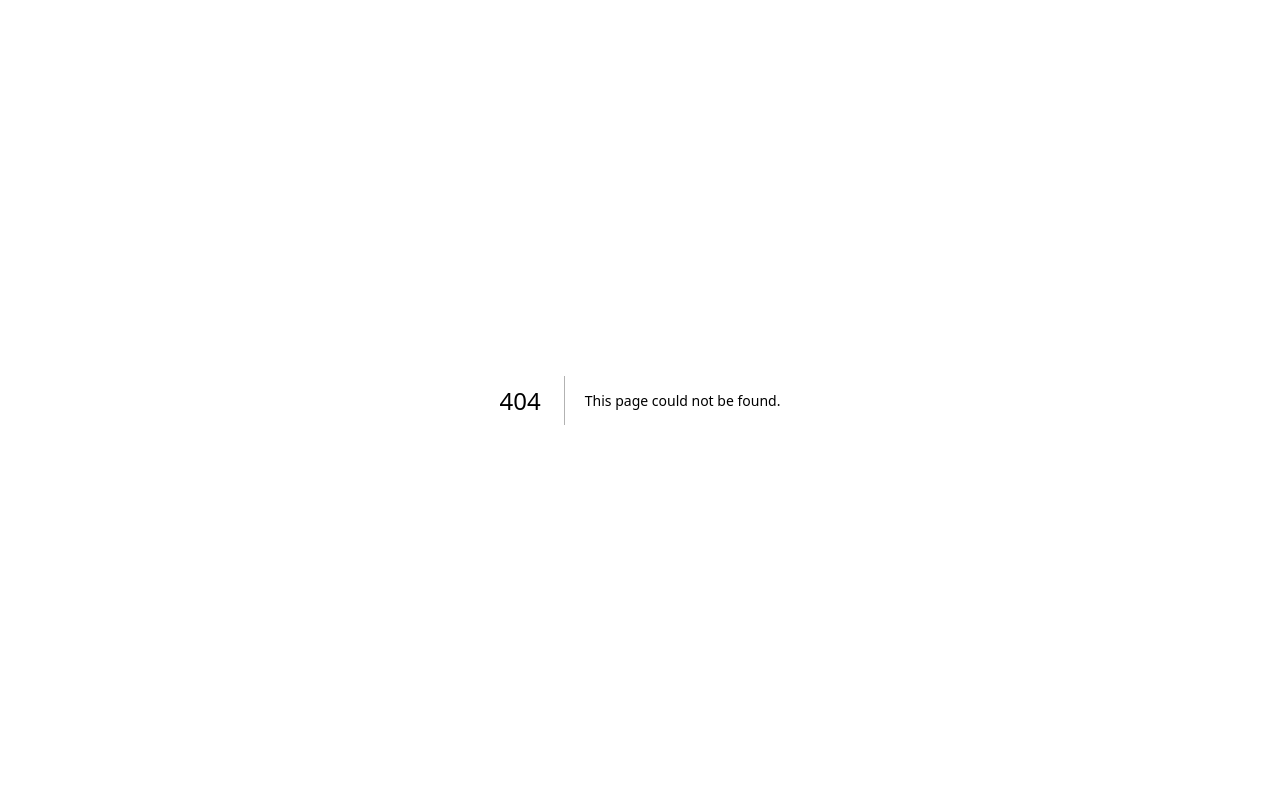
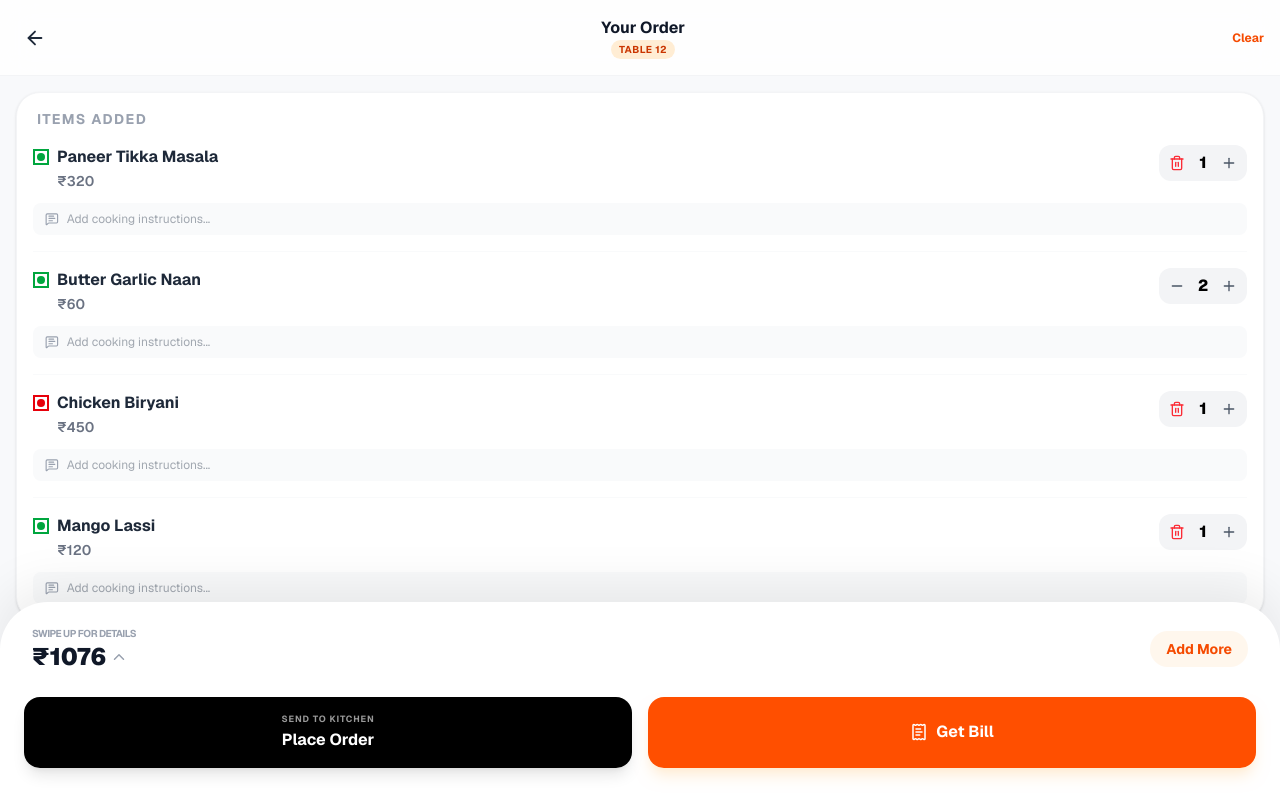
Before and after one commit to Dharineesh-M-R/Online-Restaurant-System, a Next.js app in the folder frontend/: page /customer/cart in a window 1280 px wide. Before the commit this address had no page. Shown: the top 800 px of the page. Built offline with nearby package versions, Linux system fonts and the light colour scheme.

Commit message:
cart page updated

```diff
--- /dev/null
+++ b/frontend/src/app/customer/cart/page.tsx
@@ -0,0 +1,198 @@
+"use client";
+
+import { useEffect, useState } from "react";
+import Link from "next/link";
+import {
+  Trash2, Plus, Minus, ArrowLeft, ReceiptText,
+  Utensils, MessageSquareText, ChevronRight, Info
+} from "lucide-react";
+
+interface CartItem {
+  id: number;
+  name: string;
+  price: number;
+  quantity: number;
+  isVeg: boolean;
+  notes?: string;
+}
+
+export default function CartPage() {
+  const tableNumber = 12;
+
+  const [cart, setCart] = useState<CartItem[]>([
+    { id: 1, name: "Paneer Tikka Masala", price: 320, quantity: 1, isVeg: true, notes: "" },
+    { id: 2, name: "Butter Garlic Naan", price: 60, quantity: 2, isVeg: true, notes: "" },
+    { id: 3, name: "Chicken Biryani", price: 450, quantity: 1, isVeg: false, notes: "" },
+    { id: 4, name: "Mango Lassi", price: 120, quantity: 1, isVeg: true, notes: "" }
+  ]);
+
+  const [phoneNumber, setPhoneNumber] = useState("");
+
+  // Calculations
+  const subtotal = cart.reduce((acc, item) => acc + item.price * item.quantity, 0);
+  const gst = Math.round(subtotal * 0.05); // 5% GST
+  const platformFee = 15;
+  const grandTotal = subtotal + gst + platformFee;
+
+  const updateQuantity = (id: number, delta: number) => {
+    const updated = cart.map(item =>
+      item.id === id ? { ...item, quantity: Math.max(0, item.quantity + delta) } : item
+    ).filter(item => item.quantity > 0);
+    setCart(updated);
+  };
+
+  const updateNotes = (id: number, text: string) => {
+    setCart(cart.map(item => item.id === id ? { ...item, notes: text } : item));
+  };
+
+  return (
+    <div className="min-h-screen bg-[#F8F9FB] flex flex-col font-sans">
+      {/* --- Modern Header --- */}
+      <header className="sticky top-0 z-20 bg-white/80 backdrop-blur-lg px-4 py-4 flex items-center justify-between border-b border-gray-100">
+        <Link href="/customer/menu" className="p-2 hover:bg-gray-100 rounded-full transition-all">
+          <ArrowLeft size={22} className="text-gray-800" />
+        </Link>
+        <div className="flex flex-col items-center">
+          <h1 className="text-base font-bold text-gray-900">Your Order</h1>
+          <span className="text-[10px] bg-orange-100 text-orange-700 px-2 py-0.5 rounded-full font-bold uppercase tracking-wider">
+            Table {tableNumber}
+          </span>
+        </div>
+        <button className="text-xs font-bold text-orange-600">Clear</button>
+      </header>
+
+      <main className="flex-1 p-4 pb-60">
+        {cart.length === 0 ? (
+          <div className="flex flex-col items-center justify-center pt-20 text-center">
+            <div className="w-20 h-20 bg-gray-100 rounded-full flex items-center justify-center mb-6">
+              <Utensils className="text-gray-300" size={36} />
+            </div>
+            <h2 className="text-xl font-bold text-gray-900">Your cart is empty</h2>
+            <Link href="/customer/menu" className="mt-6">
+              <button className="bg-[#FF4F00] text-white py-3 px-10 rounded-full font-bold shadow-lg shadow-orange-200">
+                Browse Menu
+              </button>
+            </Link>
+          </div>
+        ) : (
+          <div className="space-y-4">
+            {/* --- Cart Items Section --- */}
+            <div className="bg-white rounded-3xl p-4 shadow-sm border border-gray-100">
+              <h2 className="text-sm font-bold text-gray-400 uppercase tracking-widest mb-4 ml-1">Items Added</h2>
+              <div className="divide-y divide-gray-50">
+                {cart.map((item) => (
+                  <div key={item.id} className="py-4 first:pt-0 last:pb-0">
+                    <div className="flex justify-between items-start">
+                      <div className="flex gap-2">
+                        {/* Veg/Non-Veg Badge */}
+                        <div className={`w-4 h-4 border-2 flex items-center justify-center mt-1 ${item.isVeg ? 'border-green-600' : 'border-red-600'}`}>
+                          <div className={`w-2 h-2 rounded-full ${item.isVeg ? 'bg-green-600' : 'bg-red-600'}`} />
+                        </div>
+                        <div>
+                          <h3 className="font-bold text-gray-800">{item.name}</h3>
+                          <p className="text-sm font-semibold text-gray-500 mt-0.5">₹{item.price}</p>
+                        </div>
+                      </div>
+
+                      {/* Stepper with corrected visible quantity text */}
+                      <div className="flex items-center bg-gray-100 rounded-xl p-1">
+                        <button onClick={() => updateQuantity(item.id, -1)} className="p-1.5 text-gray-600">
+                          {item.quantity === 1 ? <Trash2 size={16} className="text-red-500" /> : <Minus size={16} />}
+                        </button>
+                        {/* THE FIX IS HERE: `text-black font-extrabold` makes it visible */}
+                        <span className="w-6 text-center text-black font-extrabold text-base">{item.quantity}</span>
+                        <button onClick={() => updateQuantity(item.id, 1)} className="p-1.5 text-gray-600">
+                          <Plus size={16} />
+                        </button>
+                      </div>
+                    </div>
+
+                    {/* Instruction Input */}
+                    <div className="mt-3 flex items-center gap-2 bg-gray-50 rounded-lg px-3 py-2">
+                      <MessageSquareText size={14} className="text-gray-400" />
+                      <input
+                        type="text"
+                        placeholder="Add cooking instructions..."
+                        className="bg-transparent text-xs w-full outline-none text-gray-600"
+                        value={item.notes}
+                        onChange={(e) => updateNotes(item.id, e.target.value)}
+                      />
+                    </div>
+                  </div>
+                ))}
+              </div>
+            </div>
+
+            {/* --- Bill Summary Card --- */}
+            <div className="bg-white rounded-3xl p-5 shadow-sm border border-gray-100">
+              <h2 className="text-sm font-bold text-gray-400 uppercase tracking-widest mb-4">Bill Details</h2>
+              <div className="space-y-3">
+                <div className="flex justify-between text-sm text-gray-600 font-medium">
+                  <span>Item Total</span>
+                  <span>₹{subtotal}</span>
+                </div>
+                <div className="flex justify-between text-sm text-gray-600 font-medium">
+                  <span className="flex items-center gap-1">GST (5%) <Info size={12} /></span>
+                  <span>₹{gst}</span>
+                </div>
+                <div className="flex justify-between text-sm text-gray-600 font-medium pb-3 border-b border-dashed border-gray-200">
+                  <span>Platform Fee</span>
+                  <span>₹{platformFee}</span>
+                </div>
+                <div className="flex justify-between text-lg font-black text-gray-900 pt-1">
+                  <span>Grand Total</span>
+                  <span>₹{grandTotal}</span>
+                </div>
+              </div>
+            </div>
+
+            {/* --- Recommendations --- */}
+            <div className="pt-2 overflow-hidden">
+              <h2 className="text-sm font-bold text-gray-800 mb-3 px-1">Commonly ordered with these</h2>
+              <div className="flex gap-3 overflow-x-auto pb-4 -mb-4 snap-x">
+                {[ {n: 'Extra Cheese', p: 40}, {n: 'Coke 300ml', p: 55}, {n: 'Gulab Jamun', p: 80} ].map((rec, i) => (
+                  <div key={i} className="min-w-[140px] bg-white p-3 rounded-2xl border border-gray-100 flex flex-col gap-2 snap-center">
+                    <span className="text-xs font-bold text-gray-700 leading-tight truncate">{rec.n}</span>
+                    <div className="flex items-center justify-between">
+                      <span className="text-xs font-bold text-orange-600">₹{rec.p}</span>
+                      <button className="p-1 bg-orange-50 text-orange-600 rounded-lg"><Plus size={14}/></button>
+                    </div>
+                  </div>
+                ))}
+              </div>
+            </div>
+          </div>
+        )}
+      </main>
+
+      {/* --- High Impact Sticky Bottom --- */}
+      {cart.length > 0 && (
+        <div className="fixed bottom-0 left-0 right-0 bg-white p-6 pb-8 rounded-t-[3rem] shadow-[0_-15px_50px_rgba(0,0,0,0.08)] z-30">
+          <div className="flex items-center justify-between mb-6 px-2">
+            <div>
+              <p className="text-[10px] font-bold text-gray-400 uppercase tracking-tighter">Swipe up for details</p>
+              <div className="flex items-center gap-1">
+                <span className="text-2xl font-black text-gray-900">₹{grandTotal}</span>
+                <ChevronRight size={18} className="text-gray-400 rotate-[-90deg]" />
+              </div>
+            </div>
+            <Link href="/customer/menu">
+              <button className="text-orange-600 font-bold text-sm bg-orange-50 px-4 py-2 rounded-full">Add More</button>
+            </Link>
+          </div>
+
+          <div className="grid grid-cols-2 gap-4">
+            <button className="bg-black text-white py-4 rounded-2xl font-bold flex flex-col items-center shadow-lg active:scale-95 transition-all">
+              <span className="text-[9px] opacity-60 uppercase tracking-widest mb-0.5">Send to Kitchen</span>
+              Place Order
+            </button>
+            <button className="bg-[#FF4F00] text-white py-4 rounded-2xl font-bold flex items-center justify-center gap-2 shadow-lg shadow-orange-100 active:scale-95 transition-all">
+              <ReceiptText size={18} />
+              Get Bill
+            </button>
+          </div>
+        </div>
+      )}
+    </div>
+  );
+}
--- a/frontend/src/app/menu/page.tsx
+++ b/frontend/src/app/customer/menu/page.tsx
@@ -190,7 +190,10 @@ export default function MenuPage() {
 
       {/* Fixed View Cart Button */}
       <div className="fixed bottom-8 right-6 left-6 flex justify-center pointer-events-none">
-        <button className="pointer-events-auto flex items-center gap-4 bg-orange-600 text-white px-8 py-4 rounded-2xl shadow-2xl shadow-orange-200 hover:bg-orange-700 transition-all active:scale-95 group">
+        <Link
+          href="/customer/cart"
+          className="pointer-events-auto flex items-center gap-4 bg-orange-600 text-white px-8 py-4 rounded-2xl shadow-2xl shadow-orange-200 hover:bg-orange-700 transition-all active:scale-95 group"
+        >
           <div className="relative">
             <ShoppingBag size={22} />
             <span className="absolute -top-2 -right-2 bg-white text-orange-600 text-[10px] font-black w-5 h-5 rounded-full flex items-center justify-center shadow-sm">
@@ -198,7 +201,7 @@ export default function MenuPage() {
             </span>
           </div>
           <span className="font-bold text-lg">View Order</span>
-        </button>
+        </Link>
       </div>
 
       {/* Modal */}
--- a/frontend/src/app/page.tsx
+++ b/frontend/src/app/page.tsx
@@ -26,13 +26,13 @@ export default function HomePage() {
           </p>
 
           <div className="flex flex-col sm:flex-row justify-center gap-4 sm:gap-6">
-            <Link href="/menu" className="w-full sm:w-auto">
+            <Link href="/customer/menu" className="w-full sm:w-auto">
               <button className="w-full sm:w-auto min-h-[48px] bg-white text-orange-600 px-6 py-3 rounded-xl font-semibold shadow-md active:scale-95 transition">
                 View Menu
               </button>
             </Link>
 
-            <Link href="/cart" className="w-full sm:w-auto">
+            <Link href="/customer/cart" className="w-full sm:w-auto">
               <button className="w-full sm:w-auto min-h-[48px] bg-black text-white px-6 py-3 rounded-xl font-semibold shadow-md active:scale-95 transition">
                 View Cart
               </button>
```
